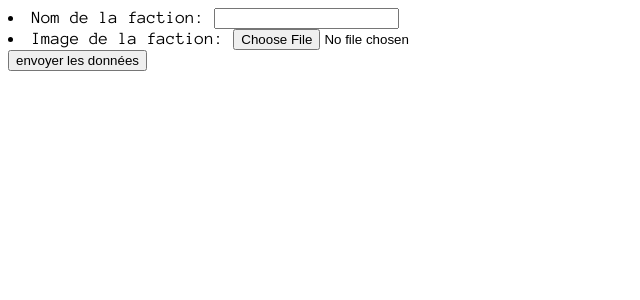
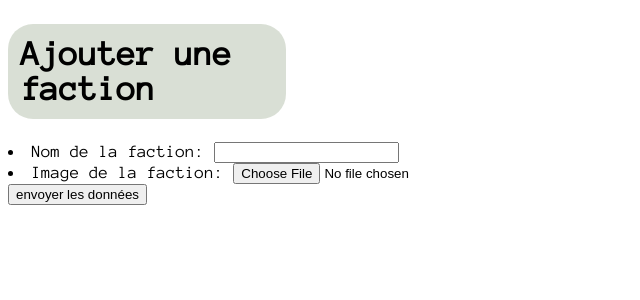
Before and after one commit to LordLampadaire/projet_fh, a Django app: page /ajout/ in a window 1280 px wide. Shown: the top 300 px of the page, without its empty margins (0-640 px from the left). Run offline with Django 4.2, Linux system fonts and the light colour scheme.

Commit message:
mise en forme

```diff
--- a/projet_fh_django/fh/templates/fh/ajout.html
+++ b/projet_fh_django/fh/templates/fh/ajout.html
@@ -3,6 +3,7 @@
 Index du site
 {% endblock %}
 {% block content %}
+<h1>Ajouter une faction</h1>
 <form method=POST enctype="multipart/form-data" action="/ajout/">
     {% csrf_token %}
 
--- a/projet_fh_django/fh/templates/fh/ajout_hero.html
+++ b/projet_fh_django/fh/templates/fh/ajout_hero.html
@@ -3,6 +3,7 @@
 Index du site
 {% endblock %}
 {% block content %}
+<h1>Ajouter un hero</h1>
 <form method=POST enctype="multipart/form-data" action="/ajout_hero/{{id}}/">
     {% csrf_token %}
 
```
